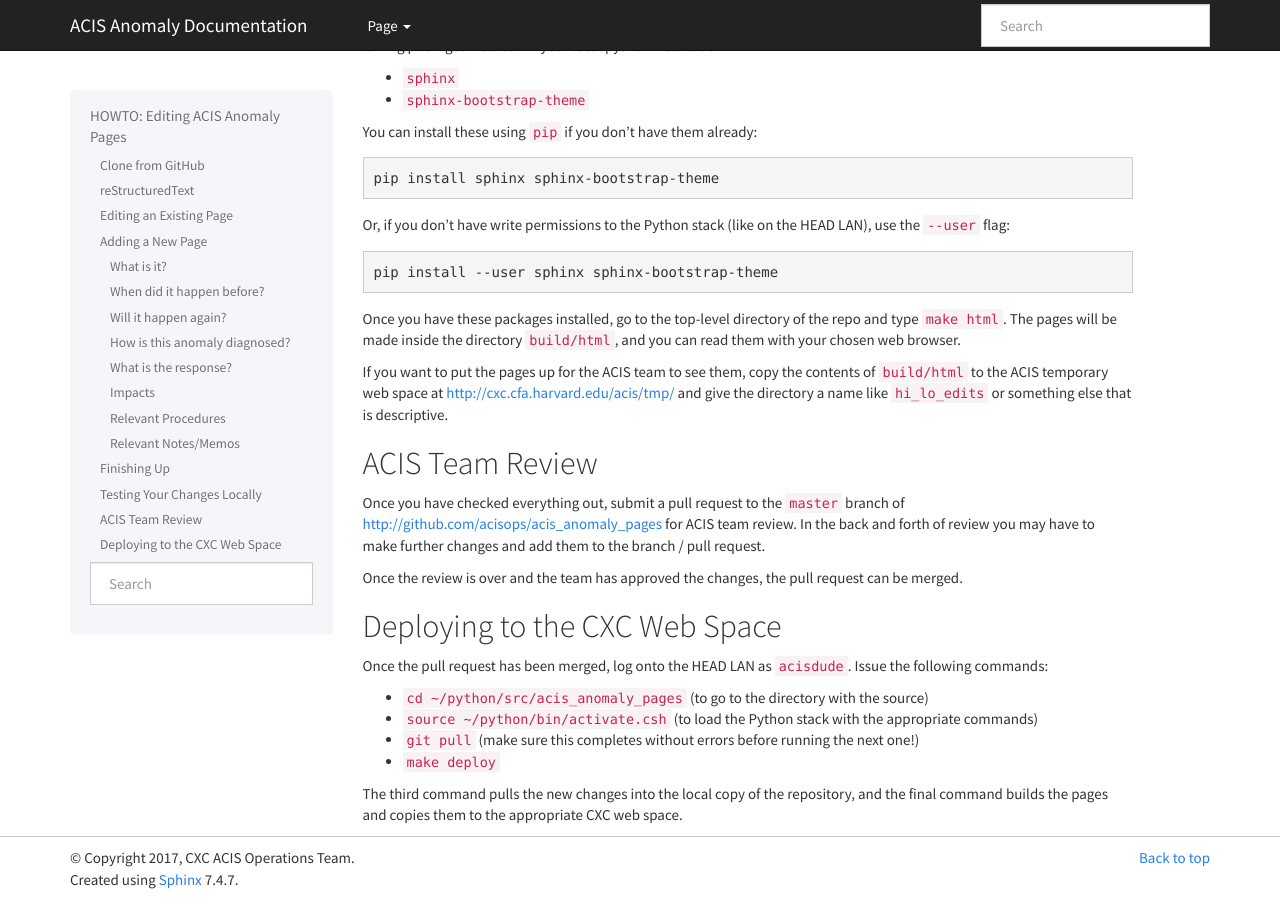
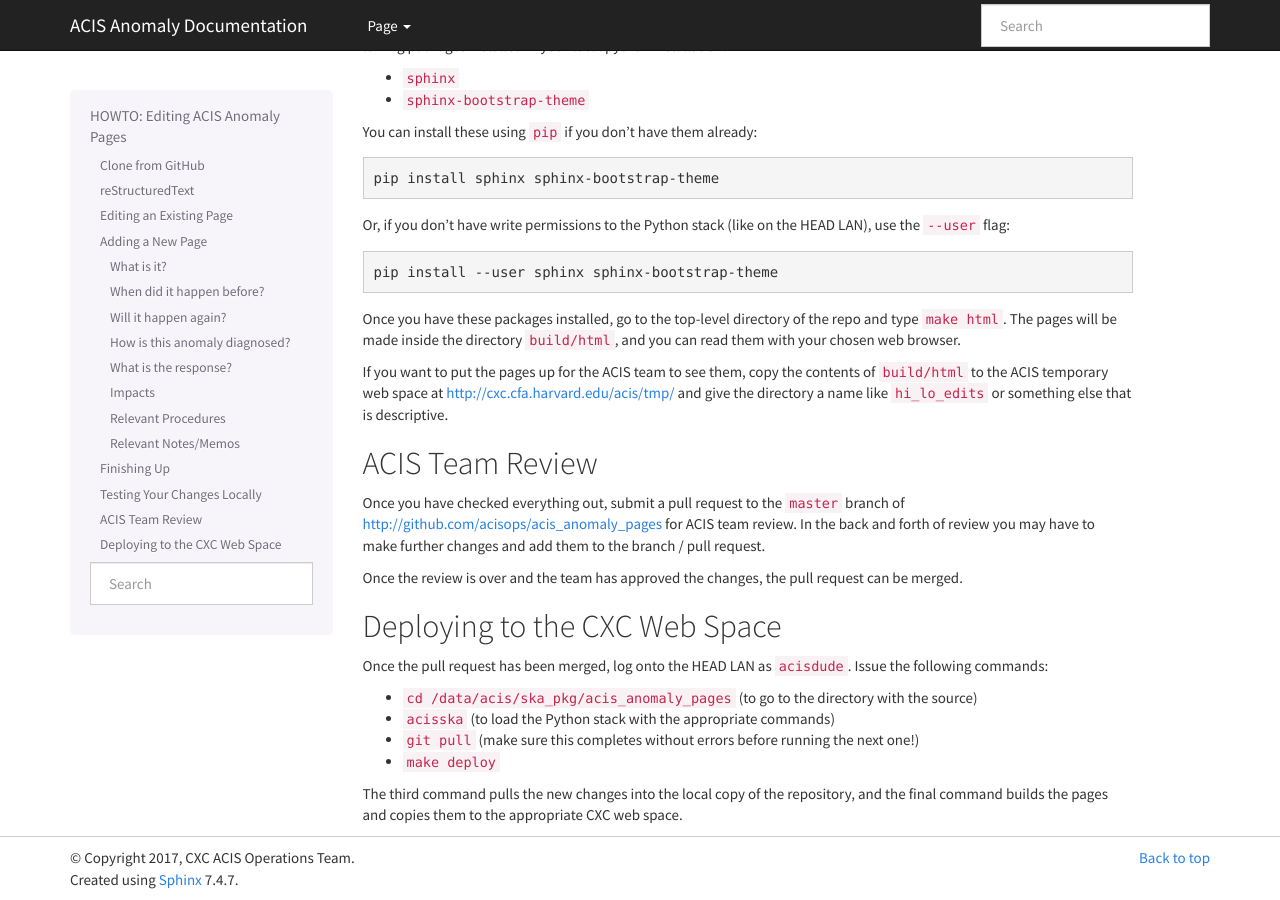
Before and after one commit to acisops/acis_anomaly_pages, a Sphinx documentation site: the page built from source/howto.rst, in a window 1280 px wide and 900 px high, scrolled down 2036 px. Built offline with Sphinx 7.4.7, drawn with Linux system fonts in a browser that asks for light colours.

Commit message:
Fix directions

```diff
--- a/source/howto.rst
+++ b/source/howto.rst
@@ -166,8 +166,8 @@ Deploying to the CXC Web Space
 Once the pull request has been merged, log onto the HEAD LAN as ``acisdude``. Issue
 the following commands:
 
-* ``cd ~/python/src/acis_anomaly_pages`` (to go to the directory with the source)
-* ``source ~/python/bin/activate.csh`` (to load the Python stack with the appropriate commands)
+* ``cd /data/acis/ska_pkg/acis_anomaly_pages`` (to go to the directory with the source)
+* ``acisska`` (to load the Python stack with the appropriate commands)
 * ``git pull`` (make sure this completes without errors before running the next one!)
 * ``make deploy``
 
```
